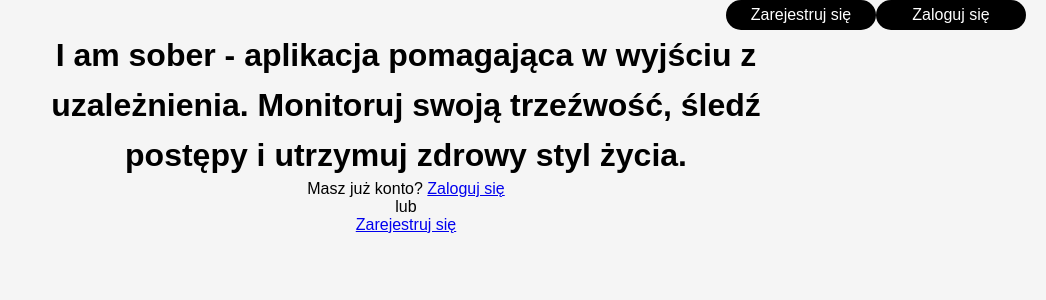
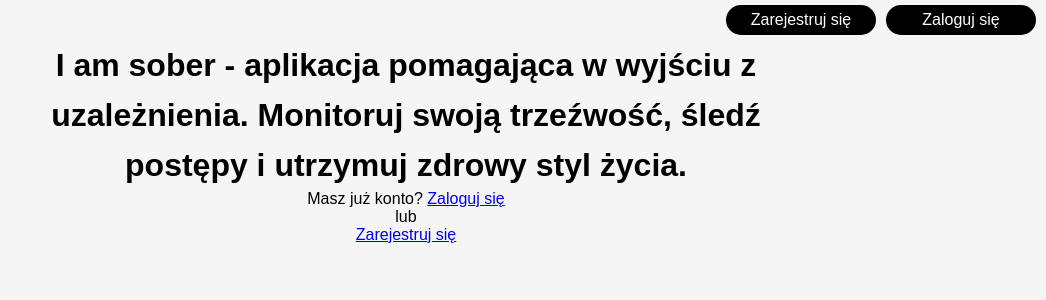
Before and after one commit to RadekPalka/react-i-am-sober, a React (Vite) app: page / in a window 1280 px wide. Shown: the top 300 px of the page, without its empty margins (234-1280 px from the left). Built offline with nearby package versions, Linux system fonts and the light colour scheme.

Commit message:
refactor: change Links object type to Link

```diff
--- a/src/components/NavBar.tsx
+++ b/src/components/NavBar.tsx
@@ -2,39 +2,37 @@ import React, { useState } from 'react';
 import { FontAwesomeIcon } from '@fortawesome/react-fontawesome';
 import { faBars } from '@fortawesome/free-solid-svg-icons';
 import { LogoutButton } from './LogoutButton';
-import { Links } from '../types/Links';
+import { Link } from '../types/Link';
 import { HamburgerButton } from './HamburgerButton';
 import { NavBarWrapper } from './NavBarWrapper';
 import { NavList } from './NavList';
 import { NavLink } from './NavLink';
+import { NavItem } from './NavItem';
 
 type Props = {
-	linksObj: Links;
+	links: Link[];
 };
 
-export const NavBar: React.FC<Props> = ({ linksObj }) => {
+export const NavBar: React.FC<Props> = ({ links }) => {
 	const [isMenuOpen, setIsMenuOpen] = useState(false);
 	return (
-		<NavBarWrapper $justifyContent={linksObj.styles.navJustifyContent}>
+		<NavBarWrapper>
 			<HamburgerButton onClick={() => setIsMenuOpen(!isMenuOpen)}>
 				<FontAwesomeIcon icon={faBars} />
 			</HamburgerButton>
-			<NavList $justifyContent='end' $isDisplay={isMenuOpen}>
-				{linksObj.elements.map((el, index) => {
+			<NavList $isDisplay={isMenuOpen}>
+				{links.map((el, index) => {
 					if (el.type === 'link' && el.to) {
 						return (
-							<li key={index}>
+							<NavItem key={el.id}>
 								<NavLink to={el.to}>{el.label}</NavLink>
-							</li>
+							</NavItem>
 						);
 					} else if (el.type === 'logout-button') {
 						return (
-							<li key={index}>
-								<LogoutButton
-									width={linksObj.styles.width}
-									height={linksObj.styles.height}
-								/>
-							</li>
+							<NavItem key={index}>
+								<LogoutButton />
+							</NavItem>
 						);
 					}
 				})}
--- a/src/components/NavBarWrapper.ts
+++ b/src/components/NavBarWrapper.ts
@@ -1,9 +1,7 @@
 import styled from 'styled-components';
 
-type Props = {
-	$justifyContent?: 'start' | 'end' | 'space-between' | 'space-around';
-};
-export const NavBarWrapper = styled.nav<Props>`
+export const NavBarWrapper = styled.nav`
 	display: flex;
-	justify-content: ${(props) => props.$justifyContent || 'space-around'};
+	justify-content: end;
+	margin: 5px 0;
 `;
--- /dev/null
+++ b/src/components/NavItem.ts
@@ -0,0 +1,5 @@
+import styled from 'styled-components';
+
+export const NavItem = styled.li`
+	margin-right: 10px;
+`;
--- a/src/components/NavList.ts
+++ b/src/components/NavList.ts
@@ -1,17 +1,13 @@
 import styled from 'styled-components';
 type UlStyledProps = {
-	$justifyContent?: string;
-	$width?: string;
-	$isResponsive?: boolean;
 	$isDisplay?: boolean;
 };
 export const NavList = styled.ul<UlStyledProps>`
 	display: flex;
 	align-items: center;
-	justify-content: ${(props) => props.$justifyContent || 'center'};
+	justify-content: end;
 	list-style-type: none;
-	margin-right: 20px;
-	width: ${(props) => props.$width || '200px'};
+	width: 290px;
 	@media (max-width: 768px) {
 		position: fixed;
 		width: 100%;
--- a/src/pages/AddictionDetails.tsx
+++ b/src/pages/AddictionDetails.tsx
@@ -12,7 +12,7 @@ import { formatDateForDisplay } from '../clients/dateUtils';
 import { IncidentType } from '../types/IncidentType';
 import { LastIncidentsList } from '../components/LastIncidentsList';
 import { handleNetworkError } from '../clients/ErrorHanlingUtils';
-import { Links } from '../types/Links';
+import { Link } from '../types/Link';
 import { IncidentsCalendar } from '../components/IncidentsCalendar';
 import { IncidentCharts } from '../components/IncidentCharts';
 import { NavBar } from '../components/NavBar';
@@ -56,28 +56,15 @@ export const AddictionDetails: React.FC = () => {
 	const estimatedAnnualSavings =
 		(365 - addictionDetails.numberOfIncidents) * addictionDetails.costPerDay;
 
-	const navBarElements: Links = {
-		elements: [
-			{
-				type: 'link',
-				to: '/dashboard',
-				label: 'Panel główny',
-			},
-			{
-				type: 'logout-button',
-			},
-		],
-		styles: {
-			navJustifyContent: 'end',
-			width: '105px',
-			height: '35px',
-			linkColor: 'white',
-			linkDisplay: 'block',
-			borderRadius: '15px',
-			linkBackgroundColor: 'black',
+	const navBarElements: Link[] = [
+		{
+			id: 0,
+			type: 'link',
+			to: '/dashboard',
+			label: 'Panel główny',
 		},
-	};
-
+		{ id: 1, type: 'logout-button' },
+	];
 	const increaseNumberOfIncidents = useCallback(() => {
 		setAddictionDetails((prev) => ({
 			...prev,
@@ -223,7 +210,7 @@ export const AddictionDetails: React.FC = () => {
 	return (
 		<>
 			<header>
-				<NavBar linksObj={navBarElements} />
+				<NavBar links={navBarElements} />
 			</header>
 			<AddictionDetailsContainer>
 				<h1>{addictionDetails.name}</h1>
--- a/src/pages/CreateAddictionPage.tsx
+++ b/src/pages/CreateAddictionPage.tsx
@@ -14,7 +14,7 @@ import { toast } from 'react-toastify';
 
 import { handleNetworkError } from '../clients/ErrorHanlingUtils';
 import { NavBar } from '../components/NavBar';
-import { Links } from '../types/Links';
+import { Link } from '../types/Link';
 export const CreateAddictionPage: React.FC = () => {
 	const { userData, setUserData } = useUserContext();
 	const navigate = useNavigate();
@@ -22,27 +22,18 @@ export const CreateAddictionPage: React.FC = () => {
 		'success'
 	);
 	document.title = 'Dodaj uzależnienie';
-	const navBarElements: Links = {
-		elements: [
+	const navBarElements: Link[] = [
 		{
+			id: 0,
 			type: 'link',
 			to: '/dashboard',
 			label: 'Panel główny',
 		},
 		{
+			id: 2,
 			type: 'logout-button',
 		},
-		],
-		styles: {
-			navJustifyContent: 'end',
-			width: '105px',
-			height: '35px',
-			linkColor: 'white',
-			linkDisplay: 'block',
-			borderRadius: '15px',
-			linkBackgroundColor: 'black',
-		},
-	};
+	];
 
 	const updateUserData = () => {
 		setStatus('loading');
@@ -78,7 +69,7 @@ export const CreateAddictionPage: React.FC = () => {
 	}
 	return (
 		<>
-			<NavBar linksObj={navBarElements} />
+			<NavBar links={navBarElements} />
 			<StyledSection>
 				<HeadingContainer>
 					<StyledH1>Witaj {userData.username}</StyledH1>
--- a/src/pages/Dashboard.tsx
+++ b/src/pages/Dashboard.tsx
@@ -17,7 +17,7 @@ import { useNavigate } from 'react-router-dom';
 import { removeToken } from '../clients/SessionTokenService';
 import { handleNetworkError } from '../clients/ErrorHanlingUtils';
 import styled from 'styled-components';
-import { Links } from '../types/Links';
+import { Link } from '../types/Link';
 import { NavBar } from '../components/NavBar';
 
 const Nav = styled.nav`
@@ -39,22 +39,12 @@ export const Dashboard: React.FC = () => {
 	const pageSize = 10;
 	const navigate = useNavigate();
 
-	const navBarElements: Links = {
-		elements: [
-			{
-				type: 'logout-button',
-			},
-		],
-		styles: {
-			navJustifyContent: 'end',
-			width: '105px',
-			height: '35px',
-			linkColor: 'white',
-			linkDisplay: 'block',
-			borderRadius: '15px',
-			linkBackgroundColor: 'black',
+	const navBarElements: Link[] = [
+		{
+			id: 0,
+			type: 'logout-button',
 		},
-	};
+	];
 
 	useEffect(() => {
 		document.title = 'Panel użytkownika';
@@ -119,7 +109,7 @@ export const Dashboard: React.FC = () => {
 	}
 	return (
 		<>
-			<NavBar linksObj={navBarElements} />
+			<NavBar links={navBarElements} />
 
 			<HeadingContainer>
 				<StyledH1>Witaj {userData.username}</StyledH1>
--- a/src/pages/LoginForm.tsx
+++ b/src/pages/LoginForm.tsx
@@ -16,7 +16,7 @@ import { loginAction } from '../clients/AccountClients';
 import { getToken, saveToken } from '../clients/SessionTokenService';
 import { RememberMeCheckbox } from '../components/RememberMeCheckbox';
 import { handleNetworkError } from '../clients/ErrorHanlingUtils';
-import { Links } from '../types/Links';
+import { Link } from '../types/Link';
 import { NavBar } from '../components/NavBar';
 
 export const LoginForm: React.FC = () => {
@@ -28,28 +28,21 @@ export const LoginForm: React.FC = () => {
 
 	document.title = 'Zaloguj się';
 
-	const navBarElements: Links = {
+	const navBarElements: Link = {
 		elements: [
 			{
+				id: 0,
 				type: 'link',
 				label: 'Zarejestruj się',
 				to: '/registration-page',
 			},
 			{
+				id: 1,
 				type: 'link',
 				label: 'Strona główna',
 				to: '/',
 			},
 		],
-		styles: {
-			navJustifyContent: 'end',
-			width: '105px',
-			height: '35px',
-			linkColor: 'white',
-			linkDisplay: 'block',
-			borderRadius: '15px',
-			linkBackgroundColor: 'black',
-		},
 	};
 
 	useEffect(() => {
@@ -94,7 +87,7 @@ export const LoginForm: React.FC = () => {
 	return (
 		<>
 			<header>
-				<NavBar linksObj={navBarElements} />
+				<NavBar links={navBarElements} />
 			</header>
 			<StyledSection>
 				<HeadingContainer>
--- a/src/pages/MainPage.tsx
+++ b/src/pages/MainPage.tsx
@@ -3,35 +3,26 @@ import { useNavigate } from 'react-router-dom';
 import { Main } from '../components/';
 import { getToken } from '../clients/SessionTokenService';
 import { NavBar } from '../components/NavBar';
-import { Links } from '../types/Links';
+import { Link } from '../types/Link';
 
 export const MainPage: React.FC = () => {
 	const navigate = useNavigate();
 
 	document.title = 'Strona główna';
-	const navBarElements: Links = {
-		elements: [
+	const navBarElements: Link[] = [
 		{
+			id: 0,
 			type: 'link',
 			label: 'Zarejestruj się',
 			to: '/registration-page',
 		},
 		{
+			id: 1,
 			type: 'link',
 			label: 'Zaloguj się',
 			to: '/login-page',
 		},
-		],
-		styles: {
-			navJustifyContent: 'end',
-			width: '105px',
-			height: '35px',
-			linkColor: 'white',
-			linkDisplay: 'block',
-			borderRadius: '15px',
-			linkBackgroundColor: 'black',
-		},
-	};
+	];
 
 	useEffect(() => {
 		getToken() && navigate('/dashboard');
@@ -40,7 +31,7 @@ export const MainPage: React.FC = () => {
 	return (
 		<>
 			<header>
-				<NavBar linksObj={navBarElements} />
+				<NavBar links={navBarElements} />
 			</header>
 			<Main />
 		</>
--- a/src/pages/RegistrationForm.tsx
+++ b/src/pages/RegistrationForm.tsx
@@ -21,7 +21,7 @@ import { PASSWORD_REGEX } from '../utils/constans';
 import { createAccount } from '../clients/AccountClients';
 import { handleNetworkError } from '../clients/ErrorHanlingUtils';
 import { NavBar } from '../components/NavBar';
-import { Links } from '../types/Links';
+import { Link } from '../types/Link';
 
 export const RegistrationForm: React.FC = () => {
 	const [login, setLogin] = useState('');
@@ -34,27 +34,20 @@ export const RegistrationForm: React.FC = () => {
 	const confirmPasswordLabelText = 'Potwierdź hasło';
 
 	document.title = 'Zarejestruj się';
-	const navBarElements: Links = {
-		elements: [
+	const navBarElements: Link[] = [
 		{
+			id: 0,
 			type: 'link',
 			label: 'Zaloguj się',
 			to: '/login-page',
 		},
 		{
+			id: 1,
 			type: 'link',
 			label: 'Strona główna',
 			to: '/',
 		},
-		],
-		styles: {navJustifyContent: 'end',
-		width: '105px',
-		height: '35px',
-		linkColor: 'white',
-		linkDisplay: 'block',
-		borderRadius: '15px',
-		linkBackgroundColor: 'black',},
-	};
+	];
 
 	const validateInputs = () => {
 		const minLoginLength = 4;
@@ -94,7 +87,7 @@ export const RegistrationForm: React.FC = () => {
 	return (
 		<>
 			<header>
-				<NavBar linksObj={navBarElements} />
+				<NavBar links={navBarElements} />
 			</header>
 			<StyledSection>
 				<HeadingContainer>
--- /dev/null
+++ b/src/types/Link.ts
@@ -0,0 +1,6 @@
+export type Link = {
+	id: number;
+	type: string;
+	to?: string;
+	label?: string;
+};
```
Also changed, not shown: src/types/Links.ts (deleted, +0 -17 lines). Lines whose indentation alone changed are shown as unchanged.
